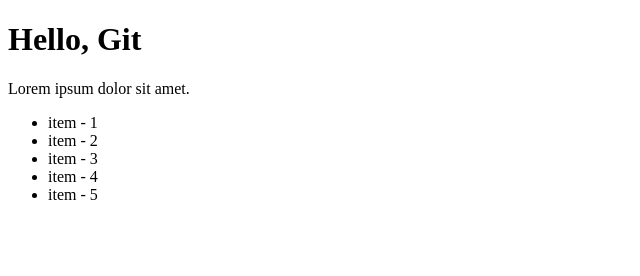
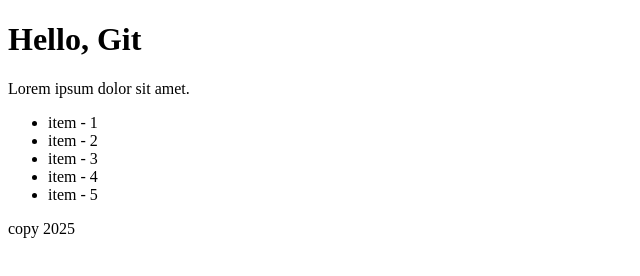
Before and after one commit to SlawaSlawa/git-test, a plain HTML site: page index.html in a window 1280 px wide. Shown: the full height of the page, 0-640 px from the left. Drawn offline with Linux system fonts and the light colour scheme.

Commit message:
added footer

```diff
--- a/index.html
+++ b/index.html
@@ -17,5 +17,6 @@
                 <li class="item">item - 5</li>
             </ul>
         </div>
+        <footer>copy 2025</footer>
     </body>
 </html>
```
